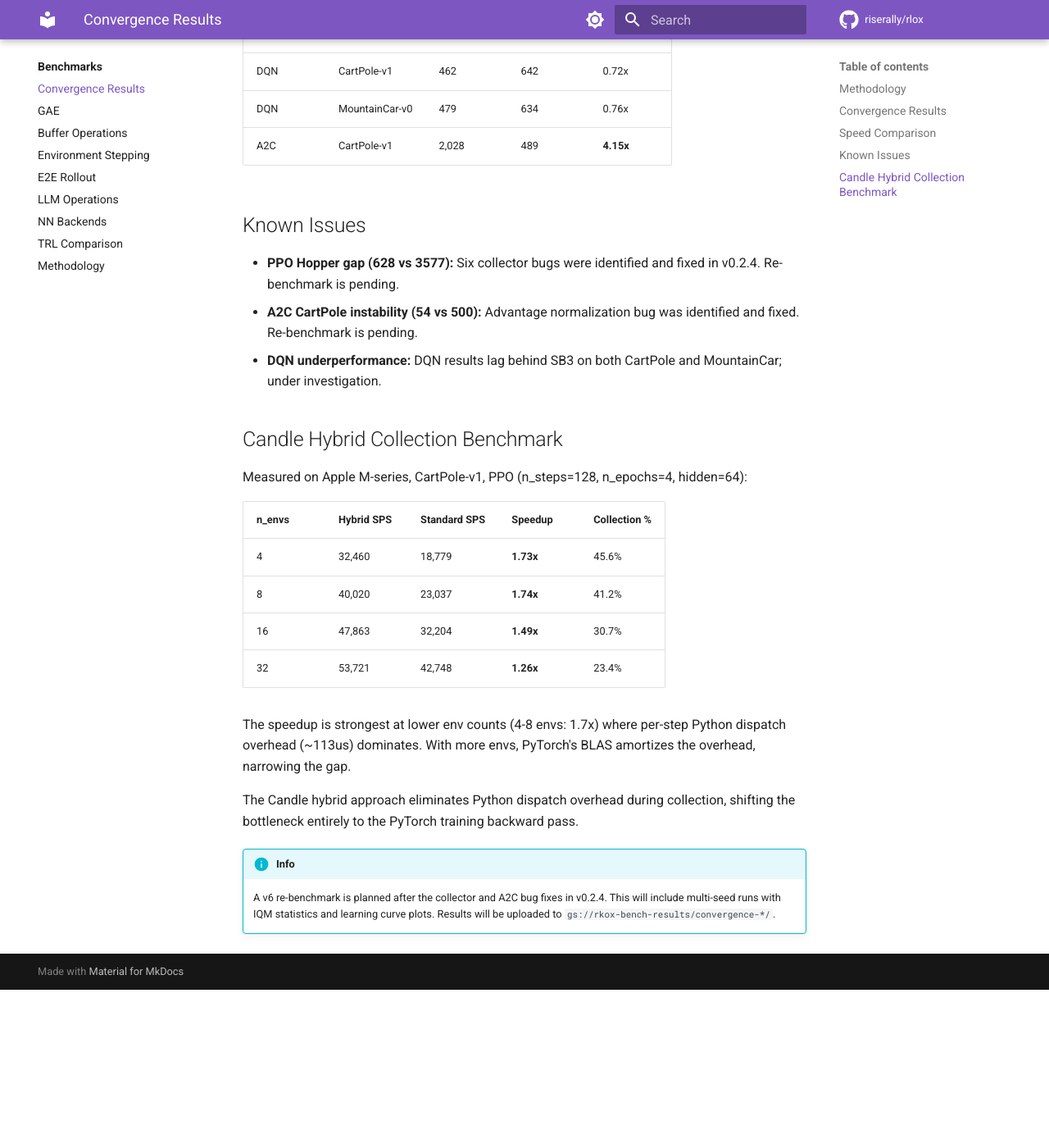
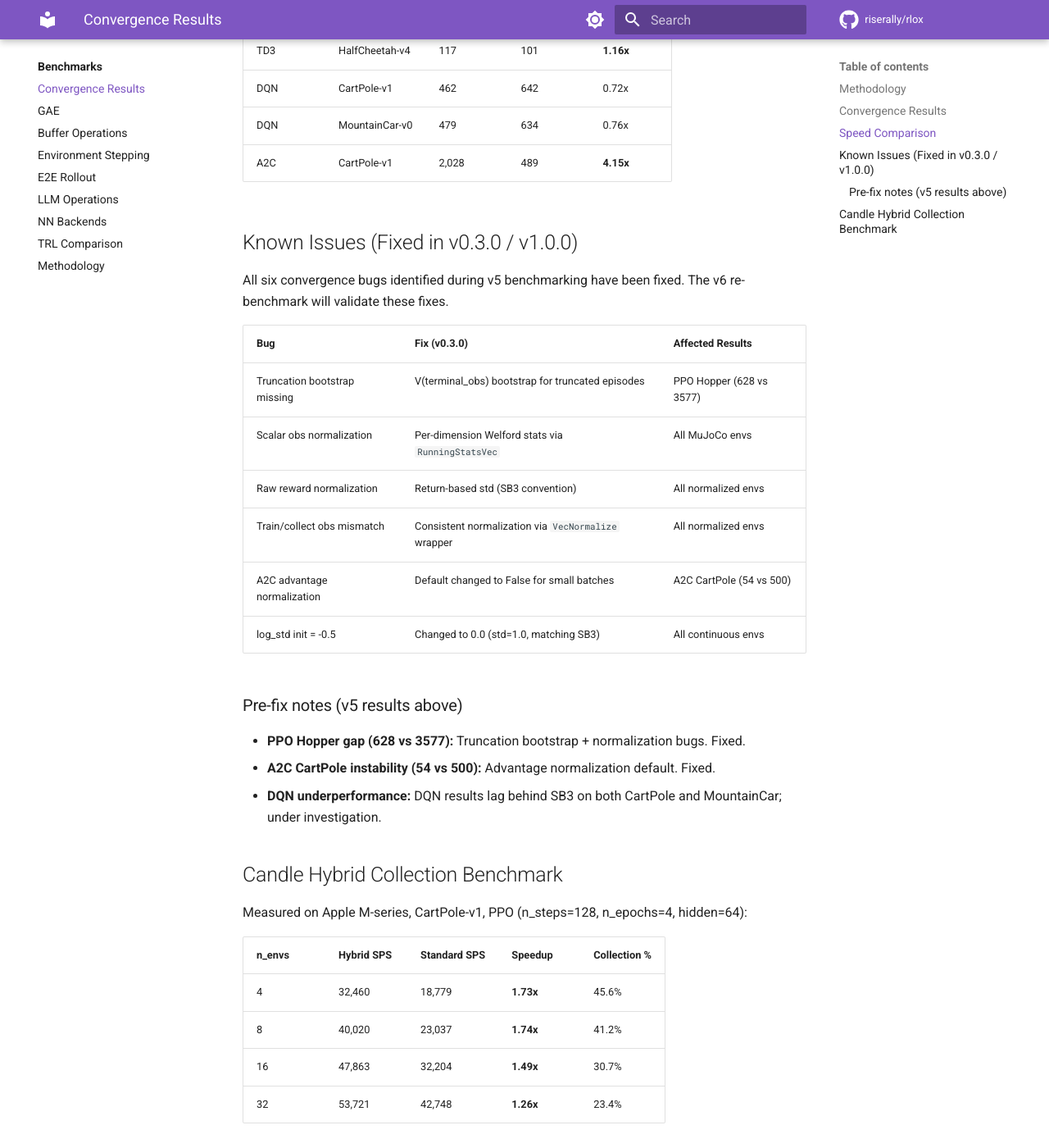
Before and after one commit to riserally/rlox, an MkDocs documentation site: the page built from docs/benchmark/convergence-results.md, in a window 1280 px wide and 1400 px high, scrolled down 2130 px. Shown: the whole window at 82% size. Built offline with MkDocs 1.6.1 and Material for MkDocs 9.7.7, drawn with Linux system fonts in a browser that asks for light colours; comment, search, counter and statistics services are not loaded; before the commit the page ends 3337 px from its top, so only the background shows below that; some of the changed text lies outside the part shown.

Commit message:
Update documentation for v1.0.0 release
- README: 8 algorithms, VecNormalize, config-driven training example,
  diagnostics dashboard, native Pendulum, 409 Rust + 869 Python tests
- Convergence docs: 6 bugs fixed section, v6 re-benchmark note
- Module docstring: v1.0.0 features, all 8 trainers, config example
- Architecture diagrams: MAPPO/DreamerV3/IMPALA, VecNormalize, dashboard
- Citation version updated to 1.0.0

```diff
--- a/docs/benchmark/convergence-results.md
+++ b/docs/benchmark/convergence-results.md
@@ -1,13 +1,14 @@
 # Convergence Benchmark Results
 
-!!! note "27/32 Experiments Complete"
+!!! note "27/32 Experiments Complete — v6 Re-benchmark Pending"
     Benchmark v5 ran on GCP with 27 of 32 planned experiments completed.
     Missing: TD3 Hopper-v4, TD3 Walker2d-v4, SAC Walker2d-v4 (SB3), A2C Acrobot-v1, DQN Acrobot-v1.
-    A v6 re-benchmark is planned after bug fixes (see Known Issues below).
+    Six convergence bugs were identified and fixed in v0.3.0/v1.0.0 (see Known Issues below).
+    A v6 re-benchmark will validate these fixes with multi-seed runs and IQM statistics.
 
 ## Methodology
 
-- **Frameworks:** rlox v0.2.3 vs Stable-Baselines3
+- **Frameworks:** rlox v0.2.3 vs Stable-Baselines3 (v6 will use rlox v1.0.0)
 - **Hardware:** e2-standard-8 (8 vCPU, 32GB RAM), CPU-only
 - **Environments:** CartPole-v1, Pendulum-v1, HalfCheetah-v4, Hopper-v4, Walker2d-v4, Acrobot-v1, MountainCar-v0
 - **Algorithms:** PPO, SAC, TD3, DQN, A2C
@@ -54,10 +55,23 @@
 | DQN | MountainCar-v0 | 479 | 634 | 0.76x |
 | A2C | CartPole-v1 | 2,028 | 489 | **4.15x** |
 
-## Known Issues
+## Known Issues (Fixed in v0.3.0 / v1.0.0)
 
-- **PPO Hopper gap (628 vs 3577):** Six collector bugs were identified and fixed in v0.2.4. Re-benchmark is pending.
-- **A2C CartPole instability (54 vs 500):** Advantage normalization bug was identified and fixed. Re-benchmark is pending.
+All six convergence bugs identified during v5 benchmarking have been fixed. The v6 re-benchmark will validate these fixes.
+
+| Bug | Fix (v0.3.0) | Affected Results |
+|-----|-------------|------------------|
+| Truncation bootstrap missing | V(terminal_obs) bootstrap for truncated episodes | PPO Hopper (628 vs 3577) |
+| Scalar obs normalization | Per-dimension Welford stats via `RunningStatsVec` | All MuJoCo envs |
+| Raw reward normalization | Return-based std (SB3 convention) | All normalized envs |
+| Train/collect obs mismatch | Consistent normalization via `VecNormalize` wrapper | All normalized envs |
+| A2C advantage normalization | Default changed to False for small batches | A2C CartPole (54 vs 500) |
+| log_std init = -0.5 | Changed to 0.0 (std=1.0, matching SB3) | All continuous envs |
+
+### Pre-fix notes (v5 results above)
+
+- **PPO Hopper gap (628 vs 3577):** Truncation bootstrap + normalization bugs. Fixed.
+- **A2C CartPole instability (54 vs 500):** Advantage normalization default. Fixed.
 - **DQN underperformance:** DQN results lag behind SB3 on both CartPole and MountainCar; under investigation.
 
 ## Candle Hybrid Collection Benchmark
@@ -79,6 +93,6 @@ The Candle hybrid approach eliminates Python dispatch overhead during collection
 shifting the bottleneck entirely to the PyTorch training backward pass.
 
 !!! info
-    A v6 re-benchmark is planned after the collector and A2C bug fixes in v0.2.4.
-    This will include multi-seed runs with IQM statistics and learning curve plots.
+    A v6 re-benchmark is planned using rlox v1.0.0 with all six convergence fixes applied.
+    This will include multi-seed runs (5 seeds) with IQM statistics and learning curve plots.
     Results will be uploaded to `gs://rkox-bench-results/convergence-*/`.
```
Also changed, not shown: CHANGELOG.md (+3 -3 lines), README.md (+29 -9 lines), docs/index.md (+2 -2 lines), 1 other file.
